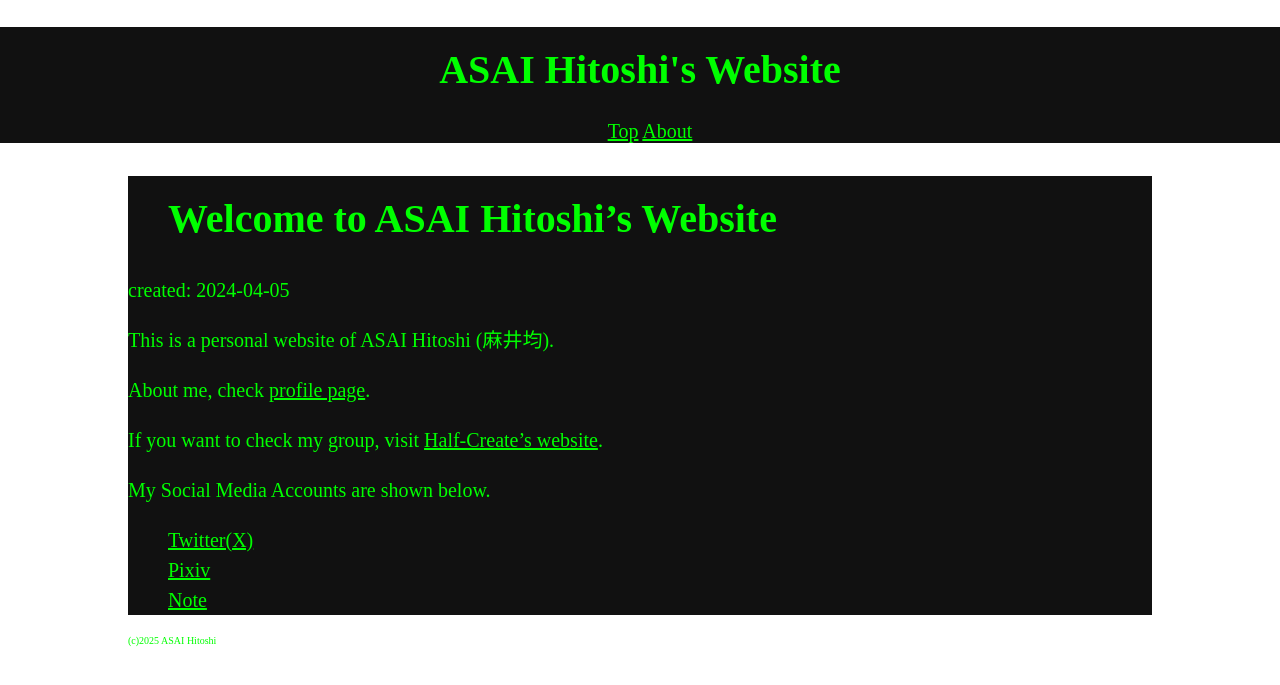
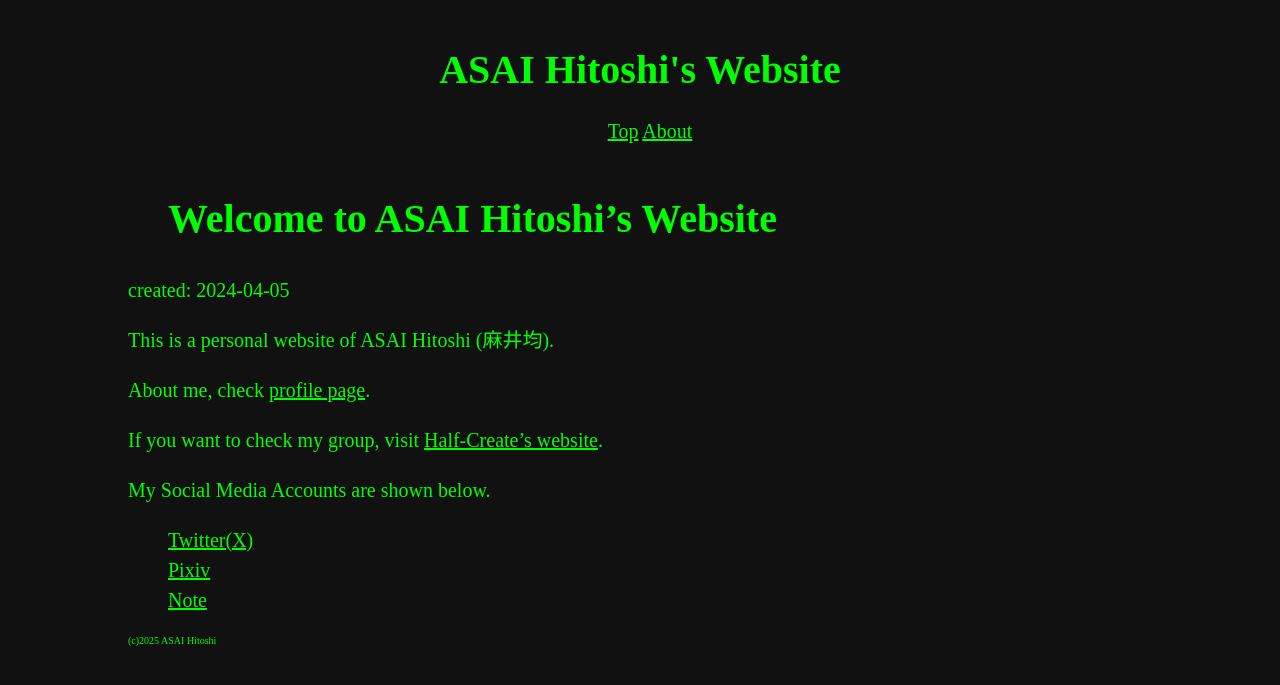
Before and after one commit to asainingen/asainingen.github.io, a Jekyll site: the page built from index.md, in a window 1280 px wide. Shown: the top 685 px of the page. Built offline with Jekyll 4.4.1, drawn with Linux system fonts in a browser that asks for light colours; Markdown is read by kramdown in place of the engine named in the settings.

Commit message:
change color

```diff
--- a/css/default.css
+++ b/css/default.css
@@ -4,14 +4,14 @@
   --title-fontsize: 40px;
   --main-fontsize: 20px;
   --hr-color: black;
-  --header-color: #111111;
-  --main-color: #111111;
+  --bg-color: #111111;
   --text-color: #00ff00;
 }
 
 * {
   font-size: var(--main-fontsize);
   color: var(--text-color);
+  background-color: var(--bg-color);
 }
 
 /* 主要要素 */
@@ -28,13 +28,11 @@ header {
   top: 0px;
   margin-top: 0px;
   padding-top: 0px;
-  background-color: var(--header-color);
 }
 
 main {
   margin-left: 10%;
   margin-right: 10%;
-  background-color: var(--main-color);
 }
 
 footer {
```
